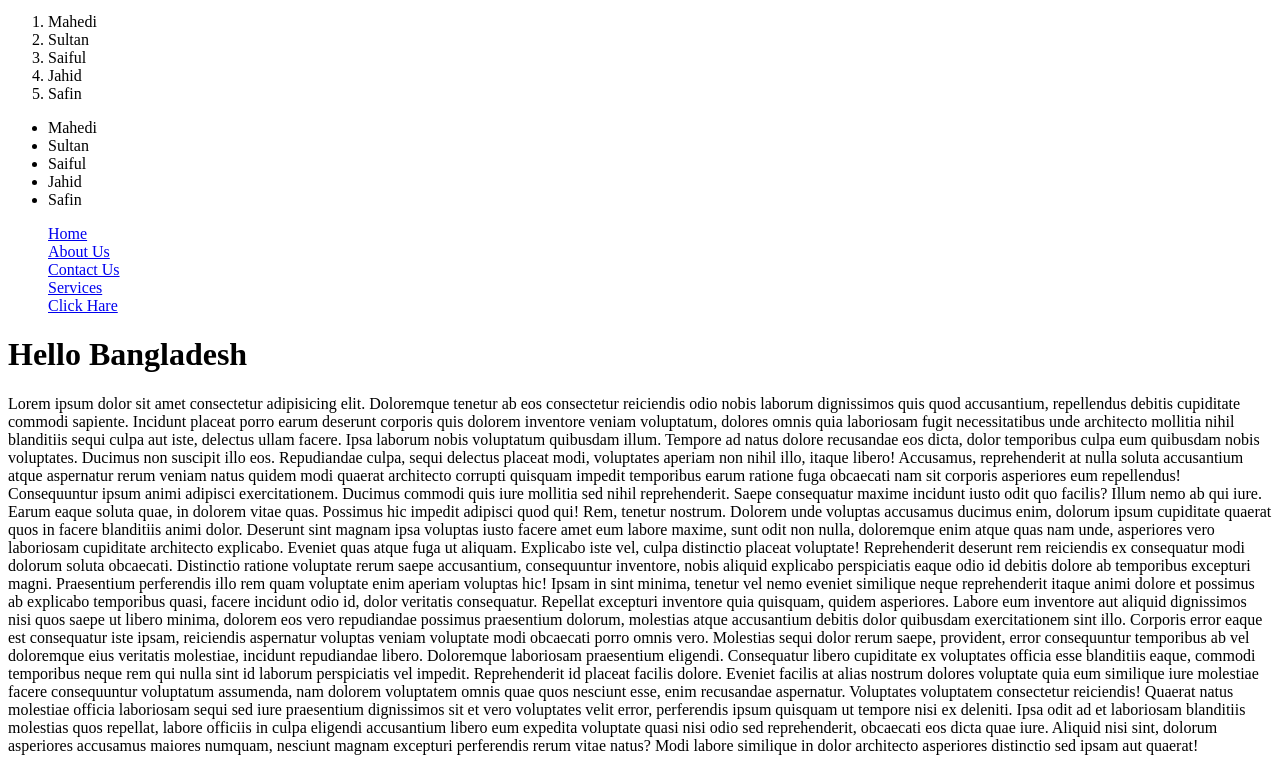
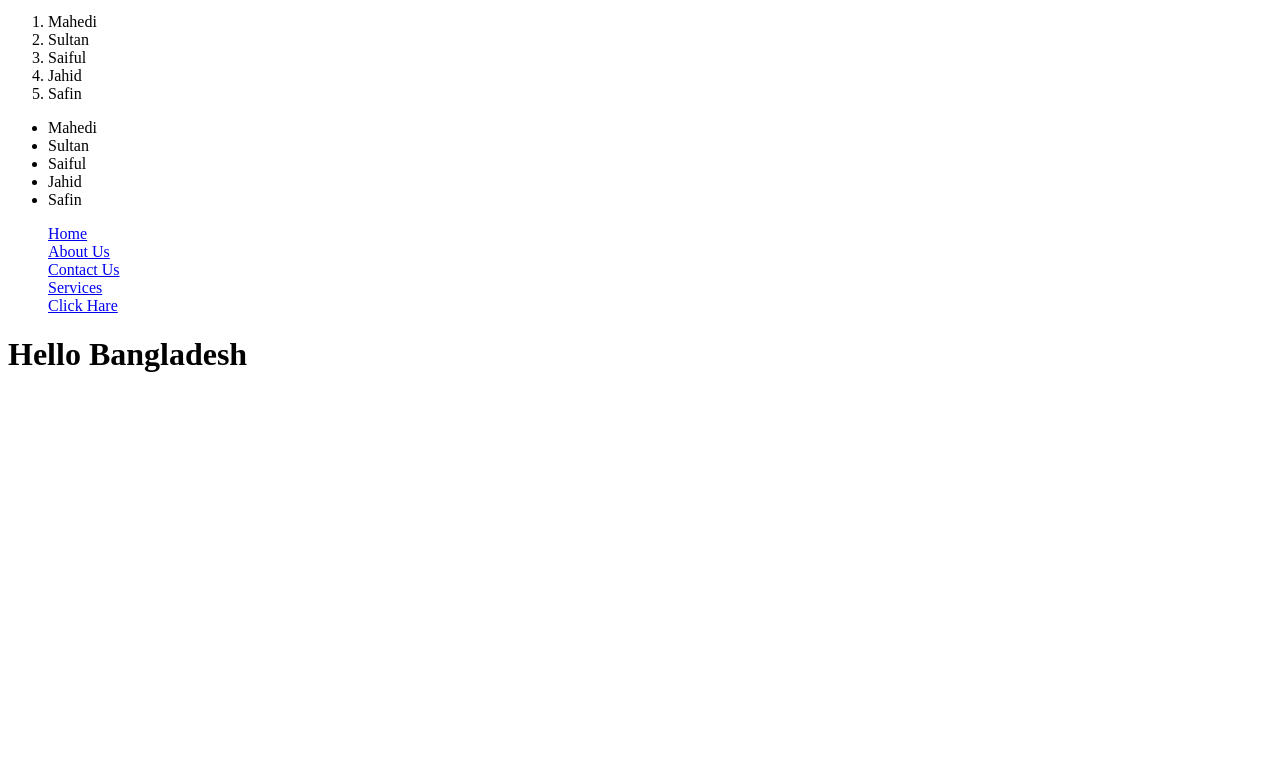
Before and after one commit to mdmahedi123/frist-repo, a plain HTML site: page index.html in a window 1280 px wide. Shown: the part 350-1121 px from the top of the page. After the commit the page ends 800 px from the top, so only its background shows below. Drawn offline with Linux system fonts and the light colour scheme.

Commit message:
Update index.html

```diff
--- a/index.html
+++ b/index.html
@@ -101,61 +101,6 @@
     </ul>
 
     <h1>Hello Bangladesh</h1>
-    <p>
-      Lorem ipsum dolor sit amet consectetur adipisicing elit. Doloremque
-      tenetur ab eos consectetur reiciendis odio nobis laborum dignissimos quis
-      quod accusantium, repellendus debitis cupiditate commodi sapiente.
-      Incidunt placeat porro earum deserunt corporis quis dolorem inventore
-      veniam voluptatum, dolores omnis quia laboriosam fugit necessitatibus unde
-      architecto mollitia nihil blanditiis sequi culpa aut iste, delectus ullam
-      facere. Ipsa laborum nobis voluptatum quibusdam illum. Tempore ad natus
-      dolore recusandae eos dicta, dolor temporibus culpa eum quibusdam nobis
-      voluptates. Ducimus non suscipit illo eos. Repudiandae culpa, sequi
-      delectus placeat modi, voluptates aperiam non nihil illo, itaque libero!
-      Accusamus, reprehenderit at nulla soluta accusantium atque aspernatur
-      rerum veniam natus quidem modi quaerat architecto corrupti quisquam
-      impedit temporibus earum ratione fuga obcaecati nam sit corporis
-      asperiores eum repellendus! Consequuntur ipsum animi adipisci
-      exercitationem. Ducimus commodi quis iure mollitia sed nihil
-      reprehenderit. Saepe consequatur maxime incidunt iusto odit quo facilis?
-      Illum nemo ab qui iure. Earum eaque soluta quae, in dolorem vitae quas.
-      Possimus hic impedit adipisci quod qui! Rem, tenetur nostrum. Dolorem unde
-      voluptas accusamus ducimus enim, dolorum ipsum cupiditate quaerat quos in
-      facere blanditiis animi dolor. Deserunt sint magnam ipsa voluptas iusto
-      facere amet eum labore maxime, sunt odit non nulla, doloremque enim atque
-      quas nam unde, asperiores vero laboriosam cupiditate architecto explicabo.
-      Eveniet quas atque fuga ut aliquam. Explicabo iste vel, culpa distinctio
-      placeat voluptate! Reprehenderit deserunt rem reiciendis ex consequatur
-      modi dolorum soluta obcaecati. Distinctio ratione voluptate rerum saepe
-      accusantium, consequuntur inventore, nobis aliquid explicabo perspiciatis
-      eaque odio id debitis dolore ab temporibus excepturi magni. Praesentium
-      perferendis illo rem quam voluptate enim aperiam voluptas hic! Ipsam in
-      sint minima, tenetur vel nemo eveniet similique neque reprehenderit itaque
-      animi dolore et possimus ab explicabo temporibus quasi, facere incidunt
-      odio id, dolor veritatis consequatur. Repellat excepturi inventore quia
-      quisquam, quidem asperiores. Labore eum inventore aut aliquid dignissimos
-      nisi quos saepe ut libero minima, dolorem eos vero repudiandae possimus
-      praesentium dolorum, molestias atque accusantium debitis dolor quibusdam
-      exercitationem sint illo. Corporis error eaque est consequatur iste ipsam,
-      reiciendis aspernatur voluptas veniam voluptate modi obcaecati porro omnis
-      vero. Molestias sequi dolor rerum saepe, provident, error consequuntur
-      temporibus ab vel doloremque eius veritatis molestiae, incidunt
-      repudiandae libero. Doloremque laboriosam praesentium eligendi.
-      Consequatur libero cupiditate ex voluptates officia esse blanditiis eaque,
-      commodi temporibus neque rem qui nulla sint id laborum perspiciatis vel
-      impedit. Reprehenderit id placeat facilis dolore. Eveniet facilis at alias
-      nostrum dolores voluptate quia eum similique iure molestiae facere
-      consequuntur voluptatum assumenda, nam dolorem voluptatem omnis quae quos
-      nesciunt esse, enim recusandae aspernatur. Voluptates voluptatem
-      consectetur reiciendis! Quaerat natus molestiae officia laboriosam sequi
-      sed iure praesentium dignissimos sit et vero voluptates velit error,
-      perferendis ipsum quisquam ut tempore nisi ex deleniti. Ipsa odit ad et
-      laboriosam blanditiis molestias quos repellat, labore officiis in culpa
-      eligendi accusantium libero eum expedita voluptate quasi nisi odio sed
-      reprehenderit, obcaecati eos dicta quae iure. Aliquid nisi sint, dolorum
-      asperiores accusamus maiores numquam, nesciunt magnam excepturi
-      perferendis rerum vitae natus? Modi labore similique in dolor architecto
-      asperiores distinctio sed ipsam aut quaerat!
-    </p>
+
   </body>
 </html>
```
